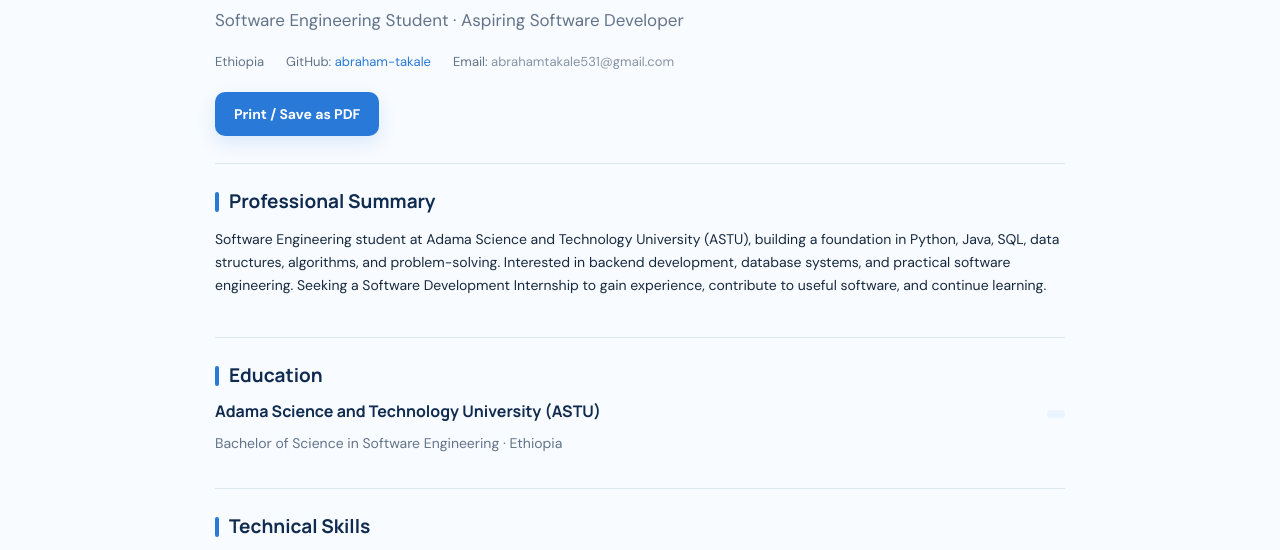
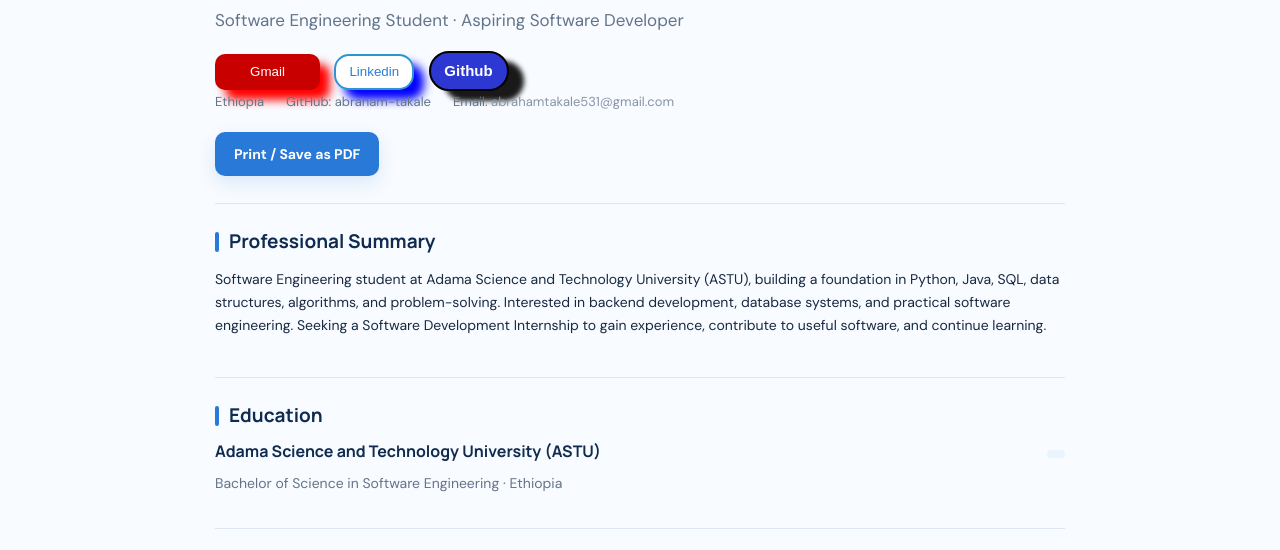
Before and after one commit to abraham-takale/abraham-takale.github.io, a plain HTML site: page resume.html in a window 1280 px wide. Shown: the part 231-781 px from the top of the page. Drawn offline with Linux system fonts and the light colour scheme.

Commit message:
Update resume.html

```diff
--- a/resume.html
+++ b/resume.html
@@ -24,6 +24,81 @@
       <p class="eyebrow">CURRICULUM VITAE</p>
       <h1>Abraham <span>Takale</span></h1>
       <p class="lead">Software Engineering Student · Aspiring Software Developer</p>
+      <style>
+  .subscribe-tyl {
+    background-color: rgb(200, 0, 0);
+    color: white;
+    border: none;
+    height: 36px;
+    width: 105px;
+    border-radius: 10px;
+    cursor: pointer;
+    margin-right: 10px;
+    transition:
+      background-color 0s,
+      color 0s,
+      opacity 0.s;
+    box-shadow: 10px 10px 10px red;
+  }
+  .subscribe-tyl:hover {
+    opacity: 0.3;
+  }
+  .subscribe-tyl:active {
+    opacity: 0.8;
+  }
+  .join-button:hover {
+    background-color: green;
+  }
+  .join-button:active {
+    background-color: blue;
+  }
+  .join-button {
+    background-color: white;
+    color: rgb(45, 126, 210);
+    border-color: rgb(45, 150, 210);
+    height: 36px;
+    width: 80px;
+    border-radius: 15px;
+    border-width: 2px;
+    border-style: solid;
+    cursor: pointer;
+    margin-right: 10px;
+    box-shadow: 10px 10px 10px blue;
+  }
+  .tweet-button {
+    background-color: rgb(45, 55, 210);
+    border-color: none;
+    color: white;
+    height: 40px;
+    width: 80px;
+    border-radius: 20px;
+    border-width: 2px;
+    border-style: solid;
+    font-size: 15px;
+    font-weight: bold;
+    box-shadow: 15px 10px 5px rgba(0, 0, 0, 0.9);
+  }
+  .tweet-button:hover {
+    background-color: red;
+    opacity: 1s;
+    color: black;
+  }
+  .tweet-button:active {
+    background-color: green;
+    color: red;
+  }
+  a {
+    text-decoration: none;
+    color: inherit;
+  }
+</style>
+<button class="subscribe-tyl">
+  <a href="mailto:abrahamtakale531@gmail.com">Gmail</a></button>
+<button class="join-button">
+  <a href="http://www.linkedin.com/in/Abraham">Linkedin</a> </button>
+<button class="tweet-button">
+  <a href="https://github.com/abraham-takale">Github</a></button>
+
       <div class="resume-contact">
         <span>Ethiopia</span><span>GitHub: <a href="https://github.com/abraham-takale" target="_blank" rel="noreferrer">abraham-takale</a></span>
         <span>Email: <em>abrahamtakale531@gmail.com</em></span>
```
